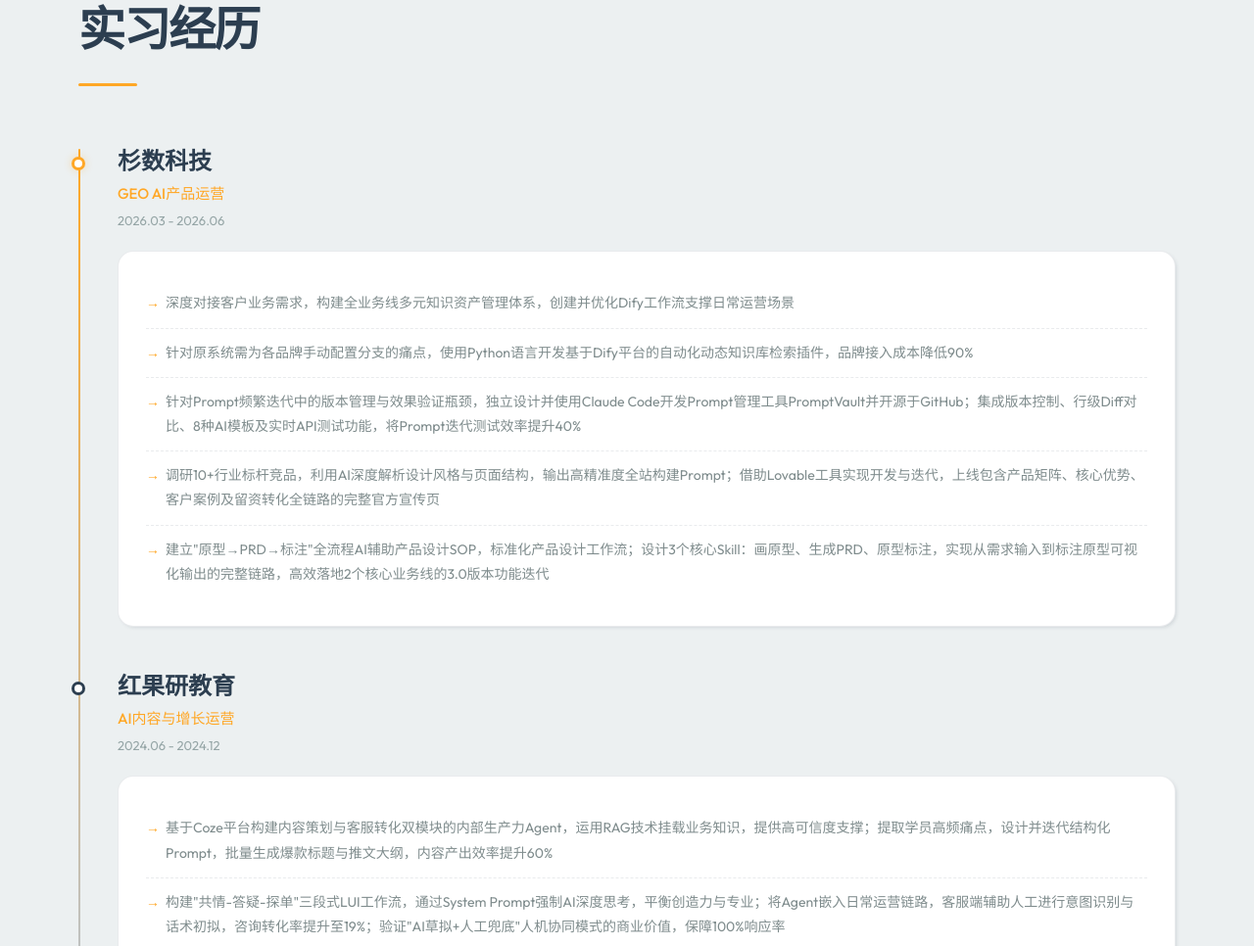
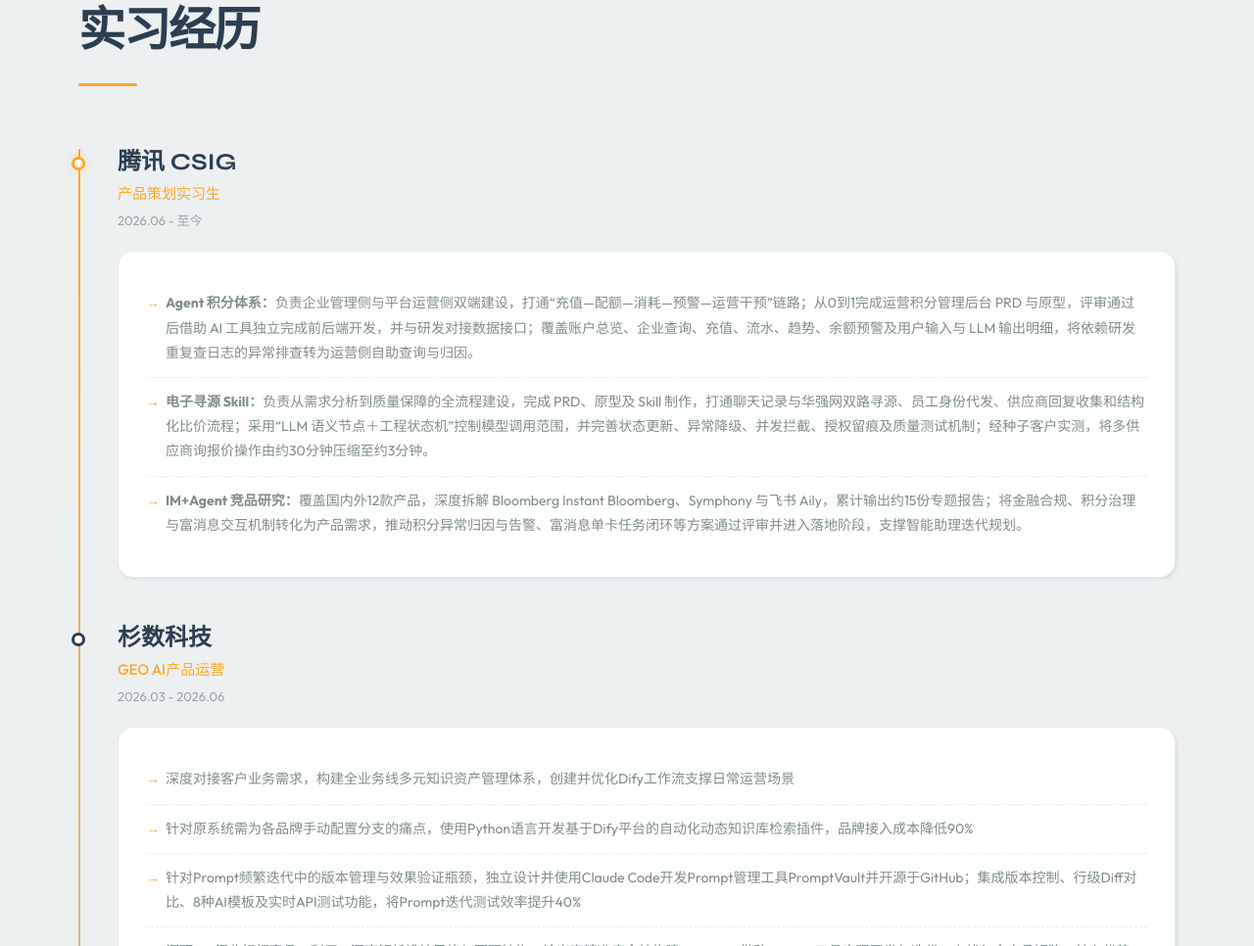
Before and after one commit to marjorychase6-star/zwj_resume, a plain HTML site: page index.html in a window 1280 px wide. Shown: the part 1834-2800 px from the top of the page at 98% size. Drawn offline with Linux system fonts and the light colour scheme.

Commit message:
feat: 更新产品策划简历网页

```diff
--- a/index.html
+++ b/index.html
@@ -4,12 +4,12 @@
   <meta charset="utf-8">
   <meta http-equiv="X-UA-Compatible" content="IE=edge">
   <meta name="viewport" content="width=device-width,initial-scale=1">
-  <title>赵汶江 | AI 工具应用与产品设计</title>
-  <meta name="description" content="赵汶江的个人简历网页 - AI工具应用与产品设计，擅长AI工具应用、内容运营、产品设计">
-  <meta name="keywords" content="赵汶江,简历,AI工具,PromptVault,实习经历">
+  <title>赵汶江 | 产品策划与 AI 产品</title>
+  <meta name="description" content="赵汶江的个人简历网页 - 腾讯 CSIG 产品策划实习生，专注 Agent 产品、AI 工具应用与产品设计">
+  <meta name="keywords" content="赵汶江,产品策划,AI产品,Agent,腾讯CSIG,PromptVault,实习经历">
   <meta name="author" content="赵汶江">
-  <meta property="og:title" content="赵汶江 | AI 工具应用与产品设计">
-  <meta property="og:description" content="天津大学硕士在读，擅长AI工具应用与产品设计">
+  <meta property="og:title" content="赵汶江 | 产品策划与 AI 产品">
+  <meta property="og:description" content="天津大学2027届硕士，腾讯CSIG产品策划实习生，专注Agent产品与AI应用">
   <link rel="shortcut icon" href="favicon.ico">
   <link href="https://fonts.googleapis.com/css2?family=Outfit:wght@300;400;500;600;700&family=Syne:wght@400;500;600;700;800&display=swap" rel="stylesheet">
   <style>
@@ -896,13 +896,13 @@
     <div class="hero-content">
       <div class="hero-text">
         <div class="hero-label reveal">
-          <span>2027届硕士在读 · AI 工具应用与产品设计</span>
+          <span>2027届硕士 · 腾讯 CSIG 产品策划实习生</span>
         </div>
         <h1 class="reveal reveal-delay-1">
           赵<span>汶江</span>
         </h1>
         <p class="hero-subtitle reveal reveal-delay-2">
-          擅长AI工具应用与产品设计，让AI为效率与自动化赋能
+          聚焦 Agent 产品、平台能力与业务场景落地，用产品设计连接 AI 与真实需求
         </p>
         <div class="hero-contact reveal reveal-delay-3">
           <div class="hero-contact-item">
@@ -1004,6 +1004,22 @@
         <div class="timeline-item reveal">
           <div class="timeline-dot"></div>
           <div class="timeline-header">
+            <h3 class="timeline-company">腾讯 CSIG</h3>
+            <div class="timeline-role">产品策划实习生</div>
+            <div class="timeline-date">2026.06 - 至今</div>
+          </div>
+          <div class="timeline-content">
+            <ul>
+              <li><strong>Agent 积分体系：</strong>负责企业管理侧与平台运营侧双端建设，打通“充值—配额—消耗—预警—运营干预”链路；从0到1完成运营积分管理后台 PRD 与原型，评审通过后借助 AI 工具独立完成前后端开发，并与研发对接数据接口；覆盖账户总览、企业查询、充值、流水、趋势、余额预警及用户输入与 LLM 输出明细，将依赖研发重复查日志的异常排查转为运营侧自助查询与归因。</li>
+              <li><strong>电子寻源 Skill：</strong>负责从需求分析到质量保障的全流程建设，完成 PRD、原型及 Skill 制作，打通聊天记录与华强网双路寻源、员工身份代发、供应商回复收集和结构化比价流程；采用“LLM 语义节点＋工程状态机”控制模型调用范围，并完善状态更新、异常降级、并发拦截、授权留痕及质量测试机制；经种子客户实测，将多供应商询报价操作由约30分钟压缩至约3分钟。</li>
+              <li><strong>IM+Agent 竞品研究：</strong>覆盖国内外12款产品，深度拆解 Bloomberg Instant Bloomberg、Symphony 与飞书 Aily，累计输出约15份专题报告；将金融合规、积分治理与富消息交互机制转化为产品需求，推动积分异常归因与告警、富消息单卡任务闭环等方案通过评审并进入落地阶段，支撑智能助理迭代规划。</li>
+            </ul>
+          </div>
+        </div>
+
+        <div class="timeline-item reveal reveal-delay-1">
+          <div class="timeline-dot"></div>
+          <div class="timeline-header">
             <h3 class="timeline-company">杉数科技</h3>
             <div class="timeline-role">GEO AI产品运营</div>
             <div class="timeline-date">2026.03 - 2026.06</div>
@@ -1019,7 +1035,7 @@
           </div>
         </div>
 
-        <div class="timeline-item reveal reveal-delay-1">
+        <div class="timeline-item reveal reveal-delay-2">
           <div class="timeline-dot"></div>
           <div class="timeline-header">
             <h3 class="timeline-company">红果研教育</h3>
```
